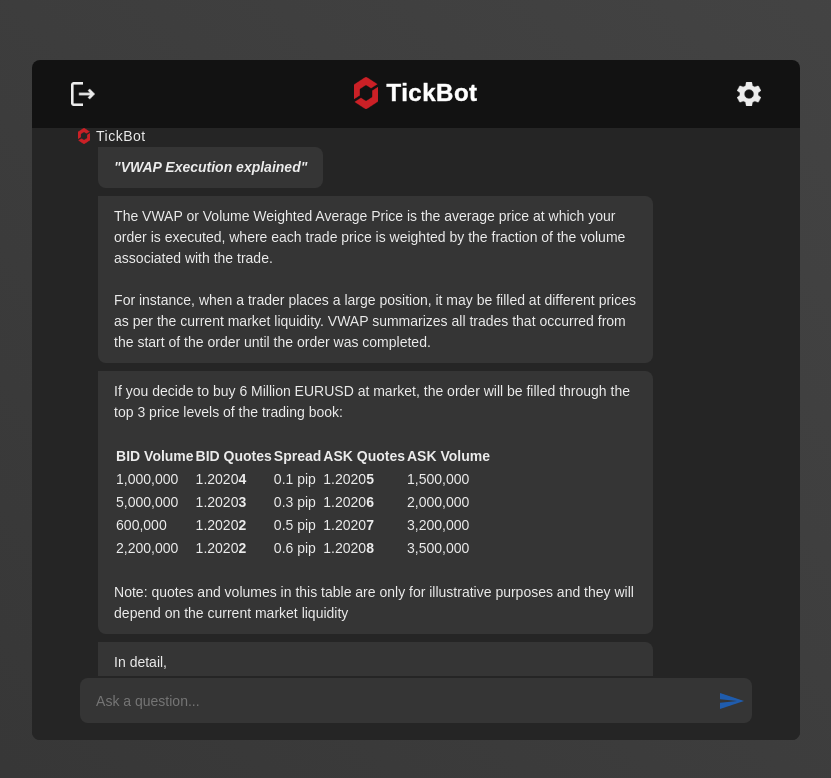
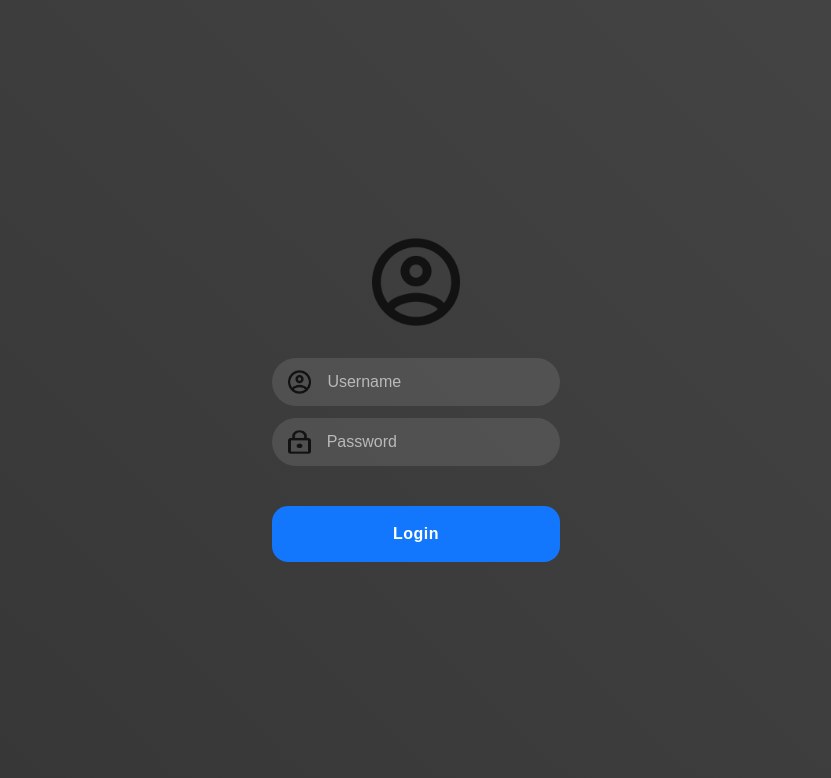
Before and after one commit to KaareI/Chatbot, a React (Create React App) app: page / in a window 1280 px wide. Shown: the top 778 px of the page, without its empty margins (224-1055 px from the left). Built offline with nearby package versions, Linux system fonts and the light colour scheme.

Commit message:
Updated questions set as of Tuesday, April 9, 13:20, 2024 (GMT+3)

```diff
--- a/src/App.js
+++ b/src/App.js
@@ -9,7 +9,7 @@ import Login from "./components/Login";
 
 function App() {
     // State to manage login status
-    const [isLoggedIn, setIsLoggedIn] = useState(true);
+    const [isLoggedIn, setIsLoggedIn] = useState(false);
 
     // Handler function to set login status
     const handleLoginSuccess = (data) => {
--- a/src/components/Chat.js
+++ b/src/components/Chat.js
@@ -7,6 +7,7 @@ import './ResponseContainer.css';
 // Import components
 import Greeting from "./Greeting";
 import Client from "./Client";
+
 
 const Chat = ({ messages, generatedAnswer, questions, setRenderQuestion }) => {
     const lastMessageRef = useRef(null);
--- a/src/components/ChatWindow.js
+++ b/src/components/ChatWindow.js
@@ -95,10 +95,10 @@ const ChatWindow = () => {
 
     //TEMPO
     // FOR DESIGNING BOT MESSAGES
-    useEffect(() => {
+/*     useEffect(() => {
         handleSendMessage("Do trading conditions differ on my live and demo account?", true)
-        handleSendMessage(BotResponse[58].message, false)
-    }, []);
+        handleSendMessage(BotResponse[63].message, false)
+    }, []); */
     //TEMPO
 
     /* Logic handles the rendering of settings */
--- a/src/components/misc/BotAnswers.js
+++ b/src/components/misc/BotAnswers.js
@@ -1,4 +1,5 @@
 import Branding from "../Branding";
+import VWAP from "../../assets/VWAP.png"
 
 export const BotResponse = [
     {
@@ -947,58 +948,8 @@ export const BotResponse = [
                 <p className={"Response Bot"}>
                     If you decide to buy 6 Million EURUSD at market, the order will be filled through the top 3 price levels of the trading book:
                     <br /><br />
-                    <table>
-                        <tbody>
-                            <tr>
-                                <td><p><strong>BID Volume</strong></p></td>
-                                <td><p><strong>BID Quotes</strong></p></td>
-                                <td><p><strong>Spread</strong></p></td>
-                                <td><p><strong>ASK Quotes</strong></p></td>
-                                <td><p><strong>ASK Volume</strong></p></td>
-                            </tr>
-                            <tr>
-                                <td><p>1,000,000
-                                </p></td>
-                                <td><p>1.2020<strong>4</strong></p></td>
-                                <td><p>0.1 pip
-                                </p></td>
-                                <td><p>1.2020<strong>5</strong></p></td>
-                                <td><p>1,500,000
-                                </p></td>
-                            </tr>
-                            <tr>
-                                <td><p>5,000,000
-                                </p></td>
-                                <td><p>1.2020<strong>3</strong></p></td>
-                                <td><p>0.3 pip
-                                </p></td>
-                                <td><p>1.2020<strong>6</strong></p></td>
-                                <td><p>2,000,000
-                                </p></td>
-                            </tr>
-                            <tr>
-                                <td><p>600,000
-                                </p></td>
-                                <td><p>1.2020<strong>2</strong></p></td>
-                                <td><p>0.5 pip
-                                </p></td>
-                                <td><p>1.2020<strong>7</strong></p></td>
-                                <td><p>3,200,000
-                                </p></td>
-                            </tr>
-                            <tr>
-                                <td><p>2,200,000
-                                </p></td>
-                                <td><p>1.2020<strong>2</strong></p></td>
-                                <td><p>0.6 pip
-                                </p></td>
-                                <td><p>1.2020<strong>8</strong></p></td>
-                                <td><p>3,500,000
-                                </p></td>
-                            </tr>
-                        </tbody>
-                    </table>
-                    <br />
+                    <img src={VWAP} alt="VWAP Execution Table" style={{width: '100%', height: 'auto'}}/>
+                    <br /><br />
                     Note: quotes and volumes in this table are only for illustrative purposes and they will depend on the current market liquidity
                 </p>
                 <p className={"Response Bot"}>
```
Also changed, not shown: src/assets/VWAP.png (added), 1 other file (tests, documents, lock files or other folders).
